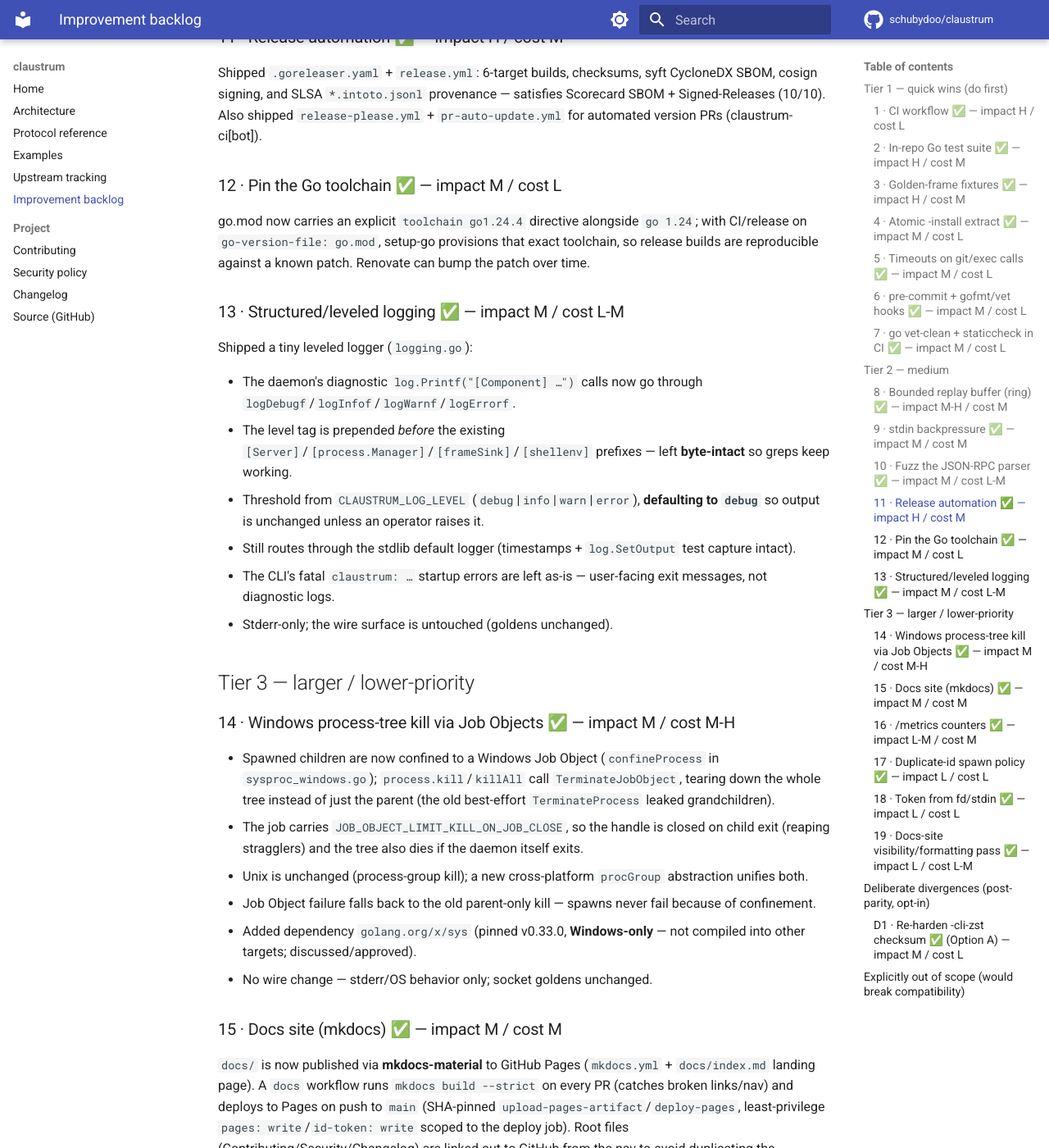
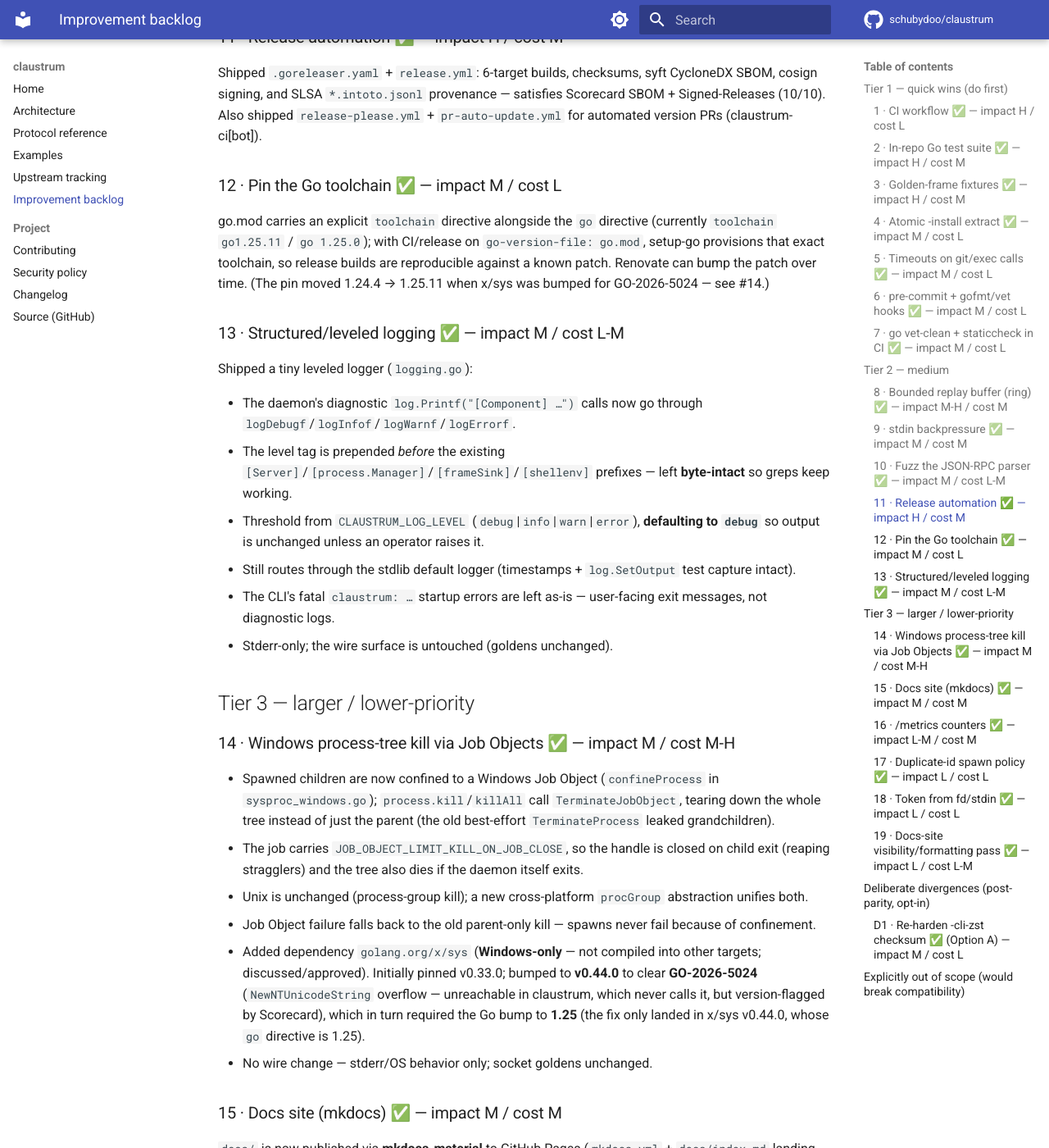
Before and after one commit to schubydoo/claustrum, an MkDocs documentation site: the page built from docs/IMPROVEMENTS.md, in a window 1280 px wide and 1400 px high, scrolled down 2271 px. Shown: the whole window at 82% size. Built offline with MkDocs 1.6.1 and Material for MkDocs 9.7.7, drawn with Linux system fonts in a browser that asks for light colours; comment, search, counter and statistics services are not loaded.

Commit message:
fix: bump x/sys to v0.44.0 + Go 1.25 to clear GO-2026-5024 (#12) (#86)
Scorecard's Vulnerabilities check (code-scanning alert #12) flagged GO-2026-5024
/ CVE-2026-39824 — an integer overflow in NewNTUnicodeString in
golang.org/x/sys/windows, fixed in x/sys v0.44.0.

claustrum is NOT reachable-vulnerable: it only calls Job-Object symbols
(CreateJobObject/AssignProcessToJobObject/…) and never NewNTUnicodeString, so
govulncheck would report "not affected". But Scorecard flags by module version,
and keeping a known-vulnerable pin is poor hygiene — so we move to the patched
version.

The patch only exists in x/sys v0.44.0, whose go directive is 1.25, so this
necessarily bumps the project to Go 1.25 (toolchain go1.25.11). That rewrites
the IMPROVEMENTS #12 pin (1.24.4 → 1.25.11) — aligned with the documented
"match upstream first, then modernize once the harness proves parity" plan; the
Go toolchain is not a wire concern.

Verified on go1.25.11: gofmt/vet clean (linux + windows), go test -race green,
all 6 cross-build targets, and the scratch validation battery diff vs reference
7cbfa471 is byte-IDENTICAL (497 lines) — frames unchanged. go mod tidy clean.
Docs (README badge/text, CLAUDE.md, CONTRIBUTING, IMPROVEMENTS #12/#14) updated
to Go 1.25 / x/sys v0.44.0.

Co-authored-by: Schuby <12485317+schubydoo@users.noreply.github.com>
Co-authored-by: Claude Opus 4.8 <noreply@anthropic.com>

```diff
--- a/docs/IMPROVEMENTS.md
+++ b/docs/IMPROVEMENTS.md
@@ -103,10 +103,12 @@ Scorecard SBOM + Signed-Releases (10/10). Also shipped `release-please.yml` +
 
 ### 12 · Pin the Go toolchain ✅ — impact M / cost L
 
-go.mod now carries an explicit `toolchain go1.24.4` directive alongside
-`go 1.24`; with CI/release on `go-version-file: go.mod`, setup-go provisions
-that exact toolchain, so release builds are reproducible against a known patch.
-Renovate can bump the patch over time.
+go.mod carries an explicit `toolchain` directive alongside the `go` directive
+(currently `toolchain go1.25.11` / `go 1.25.0`); with CI/release on
+`go-version-file: go.mod`, setup-go provisions that exact toolchain, so release
+builds are reproducible against a known patch. Renovate can bump the patch over
+time. (The pin moved 1.24.4 → 1.25.11 when x/sys was bumped for GO-2026-5024 —
+see #14.)
 
 ### 13 · Structured/leveled logging ✅ — impact M / cost L-M
 
@@ -140,8 +142,12 @@ Shipped a tiny leveled logger (`logging.go`):
   abstraction unifies both.
 - Job Object failure falls back to the old parent-only kill — spawns never
   fail because of confinement.
-- Added dependency `golang.org/x/sys` (pinned v0.33.0, **Windows-only** — not
-  compiled into other targets; discussed/approved).
+- Added dependency `golang.org/x/sys` (**Windows-only** — not compiled into
+  other targets; discussed/approved). Initially pinned v0.33.0; bumped to
+  **v0.44.0** to clear **GO-2026-5024** (`NewNTUnicodeString` overflow —
+  unreachable in claustrum, which never calls it, but version-flagged by
+  Scorecard), which in turn required the Go bump to **1.25** (the fix only
+  landed in x/sys v0.44.0, whose `go` directive is 1.25).
 - No wire change — stderr/OS behavior only; socket goldens unchanged.
 
 ### 15 · Docs site (mkdocs) ✅ — impact M / cost M
```
Also changed, not shown: CLAUDE.md (+1 -1 lines), CONTRIBUTING.md (+1 -1 lines), README.md (+2 -2 lines), 2 other files.
